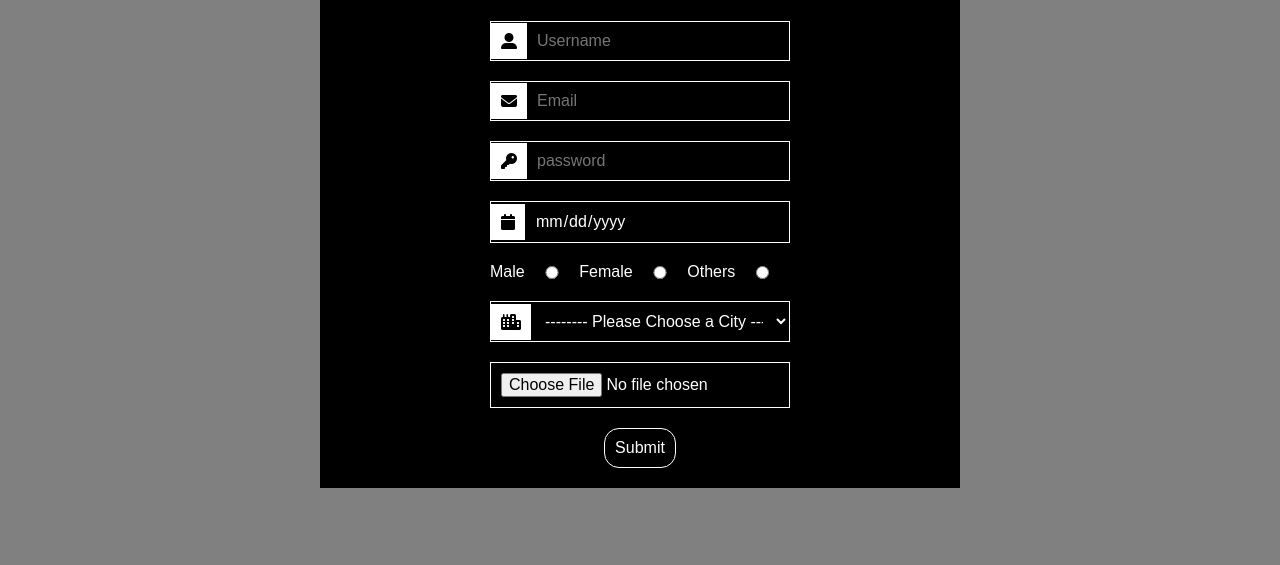
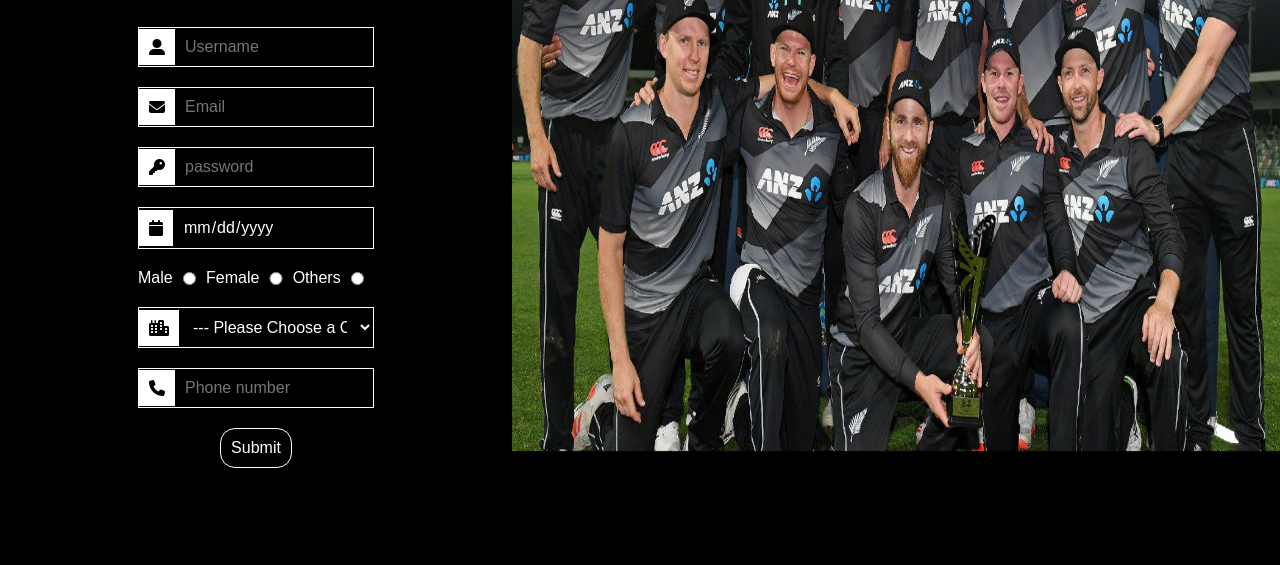
Before and after one commit to kasiviswanadh255/Kasi-Html-Css-Js, a plain HTML site: page RandomTasks/forms/form.html in a window 1280 px wide. Shown: the part 235-800 px from the top of the page. Drawn offline with Linux system fonts and the light colour scheme.

Commit message:
committed

```diff
--- a/RandomTasks/forms/form.html
+++ b/RandomTasks/forms/form.html
@@ -14,16 +14,50 @@
             font-family: Arial, Helvetica, sans-serif;
         }
         main{
-            /* display: flex;
-            justify-content: center; */
-            /* margin: 10px auto; */
+            display: flex;
+            justify-content: center;
             text-align: center;
             width: 100%;
             height: 100vh;
             margin: auto;
-            background-color: gray;
-            /* padding: 50px auto; */
+            background-color: rgb(0, 0, 0);
             color: white;
+            animation-name: fade;
+            animation-duration: 1s;
+            animation-fill-mode: forwards;
+            animation-iteration-count: 1;
+            animation-timing-function: linear;
+            overflow: hidden;
+        }
+        /*@keyframes fade {
+            from{
+                transform: scale(0);
+            }
+            to{
+                transform: scale(1);
+            }
+        } */
+        .sideImage{
+            width: 60%;
+            animation-name: rightIn;
+            animation-duration: 1s;
+            animation-fill-mode: forwards;
+            animation-iteration-count: 1;
+            animation-timing-function: linear;
+
+        }
+        @keyframes rightIn {
+            from{
+                transform: translateX(100vw);
+            }
+            to{
+                transform: translateX(0vw);
+            }
+        }
+        .sideImage img{
+            width: 100%;
+            margin-top: 39px;
+            height: 647px;
         }
         header{
             width: 50%;
@@ -32,17 +66,29 @@
         }
         .content{
             display: block;
-            /* justify-content: center; */
-            background-color: rgb(0, 0, 0);
-            width: 50%;
+            background-color: rgba(0, 0, 0, 0);
+            width: 40%;
             margin: auto;
             padding: 20px;
+
+            animation-name: leftIn;
+            animation-duration: 1s;
+            animation-fill-mode: forwards;
+            animation-iteration-count: 1;
+            animation-timing-function: linear;
+        }
+        @keyframes leftIn {
+            from{
+                transform: translateX(-100vw);
+            }
+            to{
+                transform: translateX(0vw);
+            }
         }
         .ip_wrap{
             border: 1px solid white;
             display: flex;
             width: 50%;
-            /* justify-content: center; */
             margin: 20px auto;
             color: white;
             align-items: center;
@@ -56,7 +102,6 @@
         .ip_wrap input{
             background-color: rgba(0, 0, 0, 0.221);
             padding: 10px;
-            /* margin: 10px; */
             width: 100%;
             font-size: 16px;
             color: white;
@@ -65,7 +110,6 @@
         .ip_wrap select{
             background-color: rgba(0, 0, 0, 0.221);
             padding: 10px;
-            /* margin: 10px; */
             width: 100%;
             font-size: 16px;
             color: white;
@@ -73,6 +117,9 @@
         }
         .ip_wrap input:focus{
             outline: none;
+        }
+        .ip_wrap select option{
+            background: black;
         }
         button{
             background-color: rgb(0, 0, 0);
@@ -93,17 +140,12 @@
 </head>
 <body>
     <main>
-        <header>
-            <h1>REGISTRATION FORM</h1>
-        </header>
-        <form action="/RandomTasks/forms/index.html">
-            <div class="content">
+        <div class="content">
+            <form action="/RandomTasks/forms/index.html">
+                <header>
+                    <h1>REGISTRATION FORM</h1>
+                </header>
                 <div class="ip_wrap" style="border: none; border-bottom: 1px solid white; margin-bottom: 30px;">
-                    <h4>Lorem, ipsum dolor sit amet consectetur adipisicing elit.
-                        Error odit quidem impedit sed ratione doloribus distinctio
-                        necessitatibus nobis, fugit a alias sunt aut dolore ex natus
-                        unde delectus fuga at.
-                    </h4>
                 </div>
                 <div class="ip_wrap">
                     <label for="username"><i class="fa-solid fa-user-large"></i></label>
@@ -117,6 +159,7 @@
                     <label for="password"><i class="fa-solid fa-key"></i></label>
                     <input type="password" name="password" placeholder="password" required>
                 </div>
+
                 <div class="ip_wrap">
                     <label for="DOB"><i class="fa-solid fa-calendar"></i></label>
                     <input type="date" name="DOB" required>
@@ -131,22 +174,28 @@
                 </div>
                 <div class="ip_wrap">
                     <label for="city"><i class="fa-solid fa-city"></i></label>
-                    <!-- <input type="text" name="city" placeholder="city" required> -->
                     <select name="city" id="city" style="cursor: pointer;">
-                        <option value="none">-------- Please Choose a City --------</option>
-                        <option value="Delhi">Delhi</option>
-                        <option value="Mumbai">Mumbai</option>
-                        <option value="Banglore">Banglore</option>
-                        <option value="Kolkata">Kolkata</option>
-                        <option value="Hyderabad">Hyderabad</option>
-                        <option value="Chennai">Chennai</option>
+                        <option value="none">--- Please Choose a City ---</option>
+                        <option value="Delhi">Wellington</option>
+                        <option value="Mumbai">Auckland</option>
+                        <option value="Banglore">Dunedin</option>
+                        <option value="Kolkata">Hamilton</option>
+                        <option value="Hyderabad">Napier</option>
+                        <option value="Chennai">Queenstown</option>
                     </select>
                 </div>
                 <div class="ip_wrap">
+                    <label for="phone"><i class="fa-solid fa-phone"></i></label>
+                    <input type="text" name="phone" placeholder="Phone number" required>
+                </div>
+                <!-- <div class="ip_wrap">
                     <input type="file" name="file" style="cursor: pointer;" required>
-                </div>
+                </div> -->
                 <button type="submit">Submit</button>
             </form>
+        </div>
+        <div class="sideImage">
+            <img src="formImage.jpg" alt="">
         </div>
     </main>
 </body>
```
Also changed, not shown: TaskWeek2/portfolio.html (+1 -4 lines), RandomTasks/forms/formImage.jpg (added).
